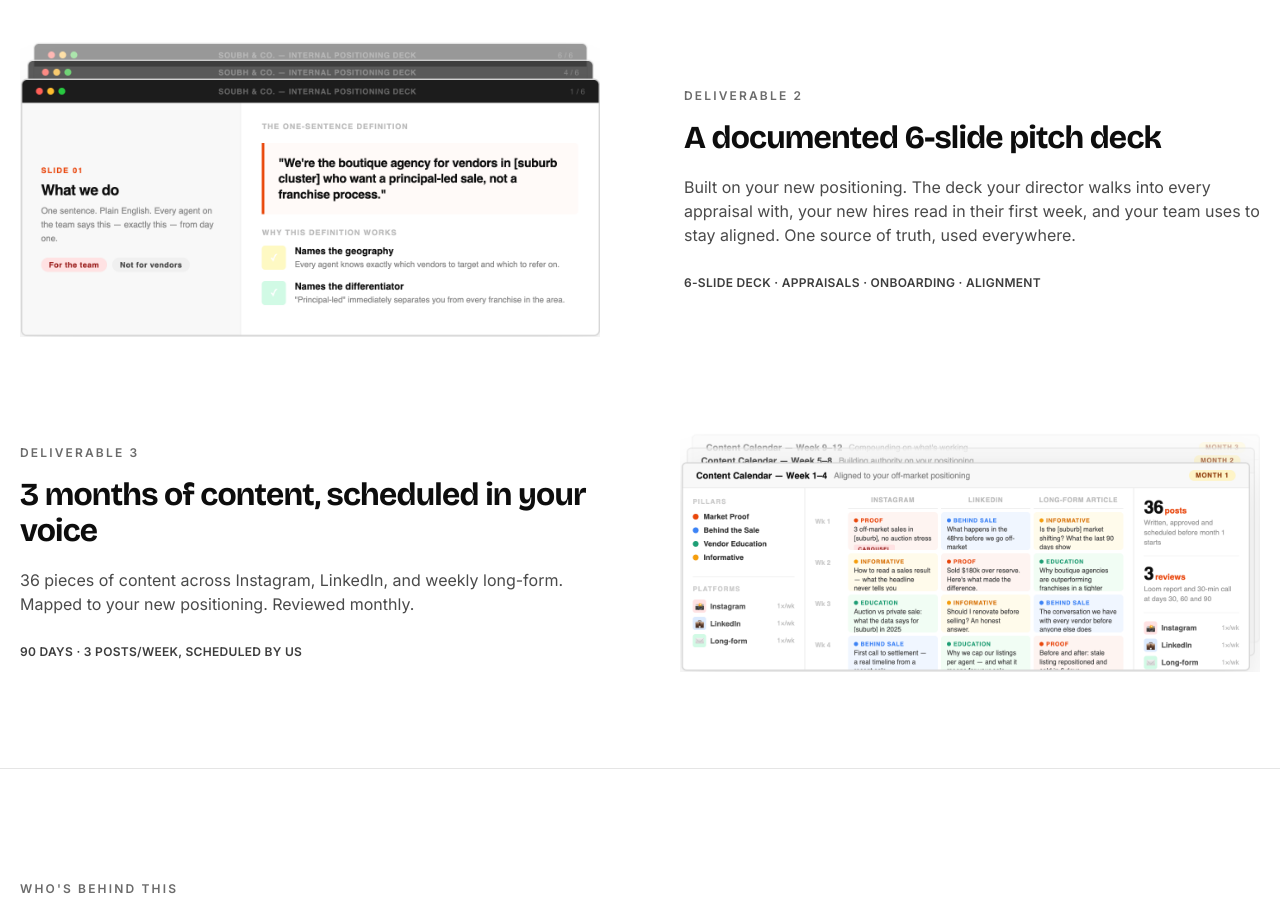
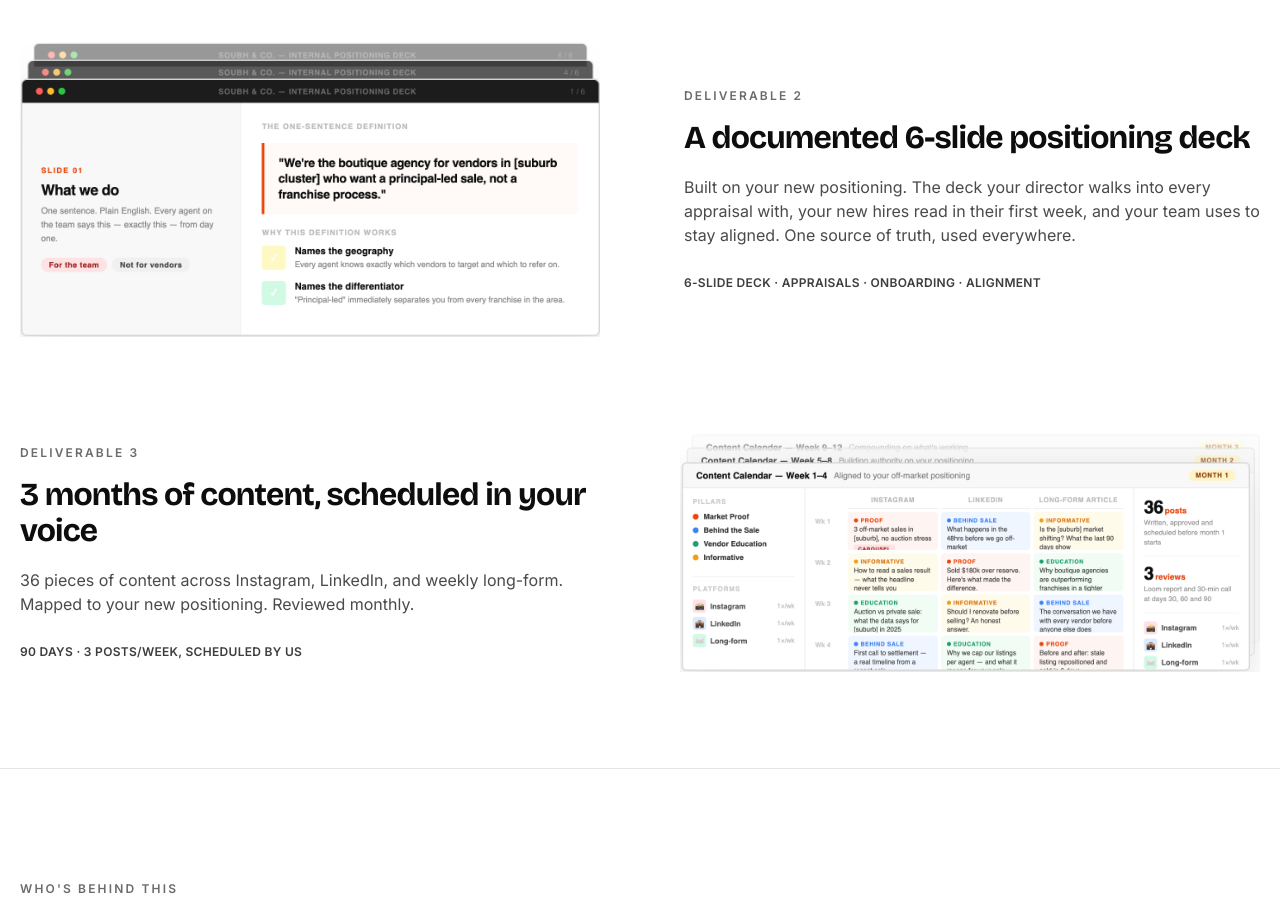
Before and after one commit to SwayamDebata/soubh-and-co, a React (Vite) app: page / in a window 1280 px wide. Shown: the part 3420-4337 px from the top of the page. Built offline with nearby package versions, Linux system fonts and the light colour scheme; no server answers.

Commit message:
fixfinal12

```diff
--- a/src/App.jsx
+++ b/src/App.jsx
@@ -114,7 +114,7 @@ const DELIVERABLE_CARDS = [
   },
   {
     label: "Deliverable 2",
-    heading: "A documented 6-slide pitch deck",
+    heading: "A documented 6-slide positioning deck",
     body: "Built on your new positioning. The deck your director walks into every appraisal with, your new hires read in their first week, and your team uses to stay aligned. One source of truth, used everywhere.",
     foot: "6-slide deck · Appraisals · Onboarding · Alignment",
     image: positionPng2,
```
